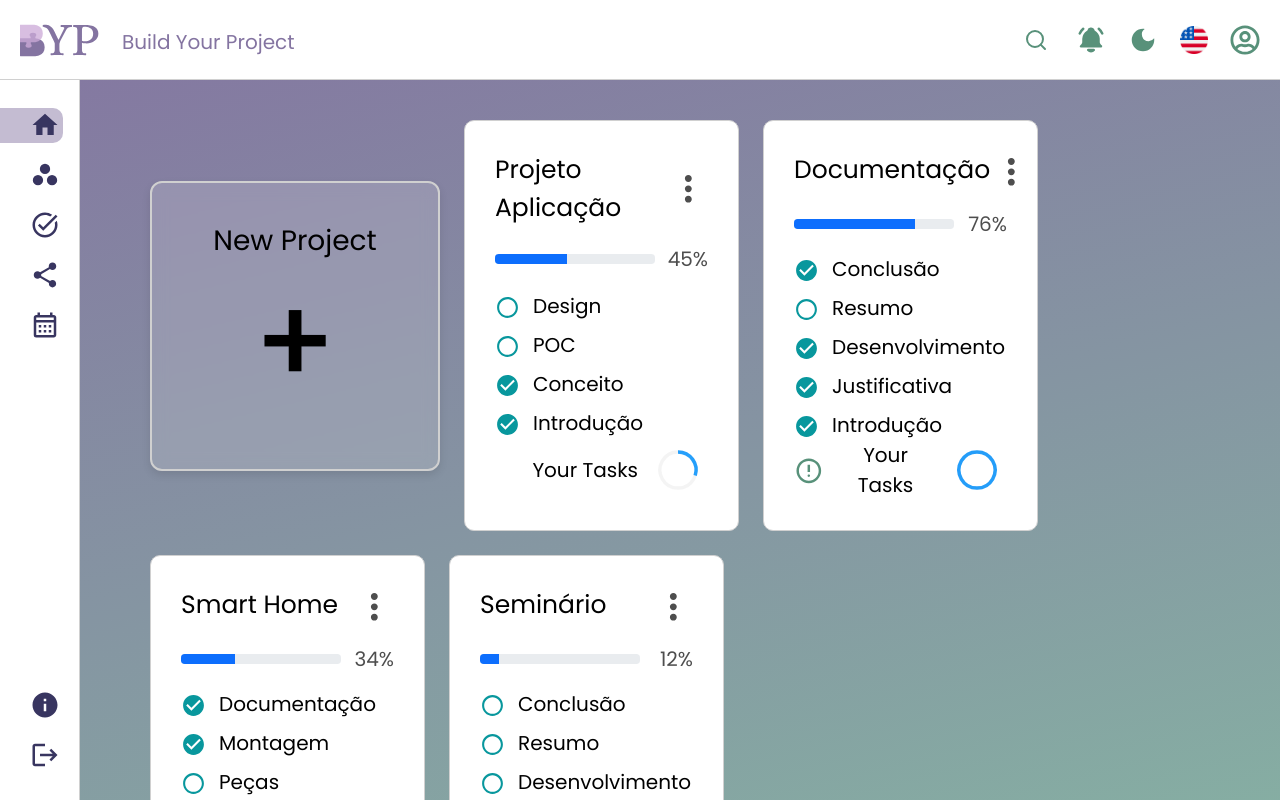
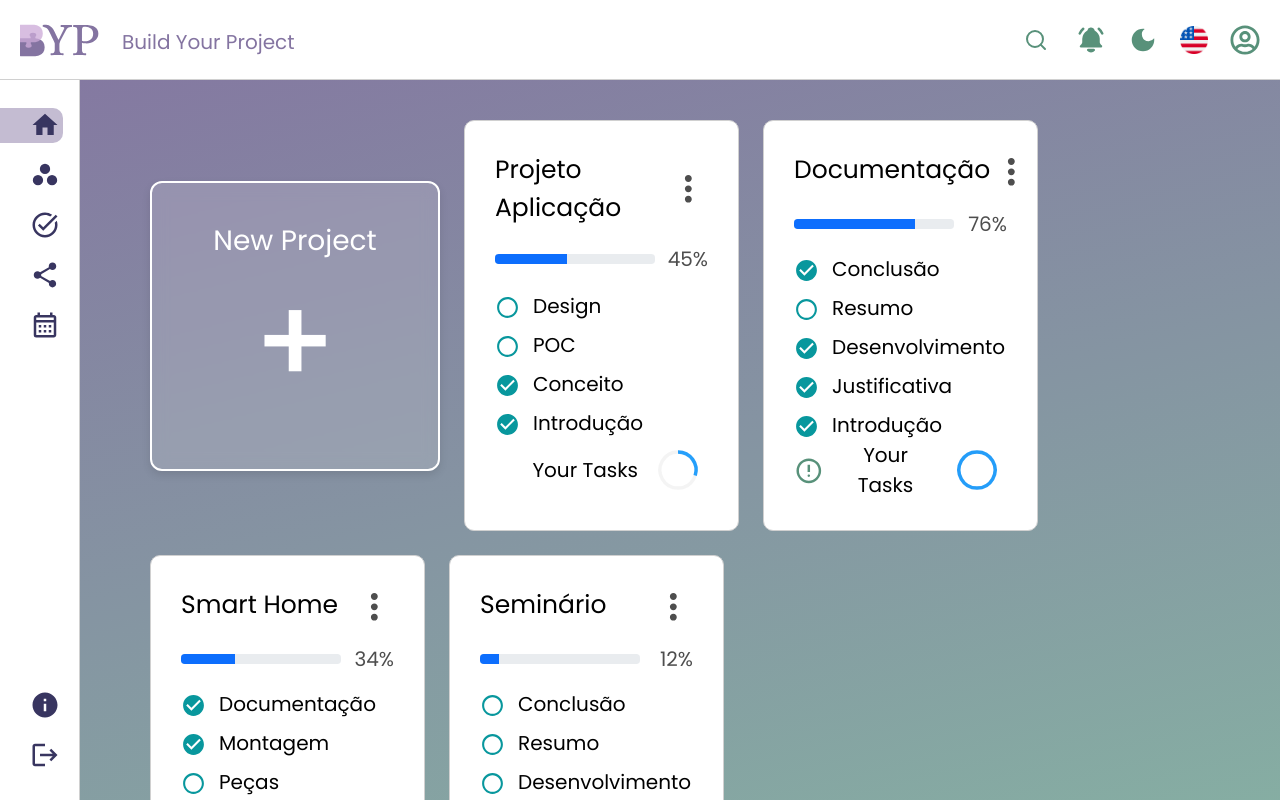
Before and after one commit to GreenBerries-BYP/BuildYourProject-back, a React (Vite) app in the folder frontend/: page /home in a window 1280 px wide. Shown: the top 800 px of the page. Built offline with nearby package versions, Linux system fonts and the light colour scheme.

Commit message:
ajustes no darkmode

```diff
--- a/frontend/src/styles/CreateProjectCard.css
+++ b/frontend/src/styles/CreateProjectCard.css
@@ -1,6 +1,6 @@
 .create-project-card {
     background: var(--card-background, rgba(255, 255, 255, 0.15));
-    border: 2px solid var(--create-card-border);
+    border: 2px solid var(--white-color);
     box-sizing: border-box;
     border-radius: 12px;
     width: 29rem;
@@ -10,7 +10,7 @@
     justify-content: center;
     align-items: center;
     align-self: center;
-    color: var(--create-card-text);
+    color: var(--white-color);
     font-size: 2.8rem;
     cursor: pointer;
     transition: transform 0.2s ease, box-shadow 0.2s ease;
@@ -27,5 +27,5 @@
     font-size: 12rem;
     font-weight: 500;
     margin-top: -2rem;
-    color: var(--create-card-text);
+    color: var(--white-color);
 }
--- a/frontend/src/styles/Main.css
+++ b/frontend/src/styles/Main.css
@@ -41,8 +41,7 @@
   --modal-bg: var(--white-color);
   --modal-header-bg: var(--purple-light-color);
   --card-background: var(--form-bg);
-  --create-card-border: var(--gray-light-color);
-  --create-card-text: var(--black-color);
+
 
   --placeholder-color: var(--black-color);
   --search-placeholder-text-color: var(--black-color);
--- a/frontend/src/styles/ModalNewProject.css
+++ b/frontend/src/styles/ModalNewProject.css
@@ -34,12 +34,12 @@
     margin-top: 2rem;
     font-size: 2.5rem;
     font-weight: normal;
-    color: var(--black-color);
+    color: var(--white-color);
 }
 
 .close-btn {
   font-size: 4rem;
-  color: var(--black-color); /* Ensure visibility in dark mode */
+  color: var(--white-color);
   background: none;
   border: none;
   cursor: pointer;
@@ -169,7 +169,7 @@ body:not(.dark-theme) .type-options .selected {
 
 .save-btn {
   background: var(--green-dark-color);
-  color: var(--black-color);
+  color: var(--white-color);
   padding: 0.8rem 1.6rem;
   font-size: 1.8rem;
   font-weight: 500;
--- a/frontend/src/styles/Sidebar.css
+++ b/frontend/src/styles/Sidebar.css
@@ -35,7 +35,7 @@ a {
 }
 
 .sidebar-item {
-  color: var(--purple-saturated-color);
+  color: var(--purple-dark-color);
   font-size: 1.2rem;
   display: flex;
   align-items: center;
@@ -46,7 +46,7 @@ a {
 
 .sidebar-item:hover {
   text-decoration: none;
-  color: var(--purple-dark-color);
+  color: var(--purple-saturated-color);
 }
 
 .sidebar-icon {
```
Also changed, not shown: 1 other file (tests, documents, lock files or other folders).
